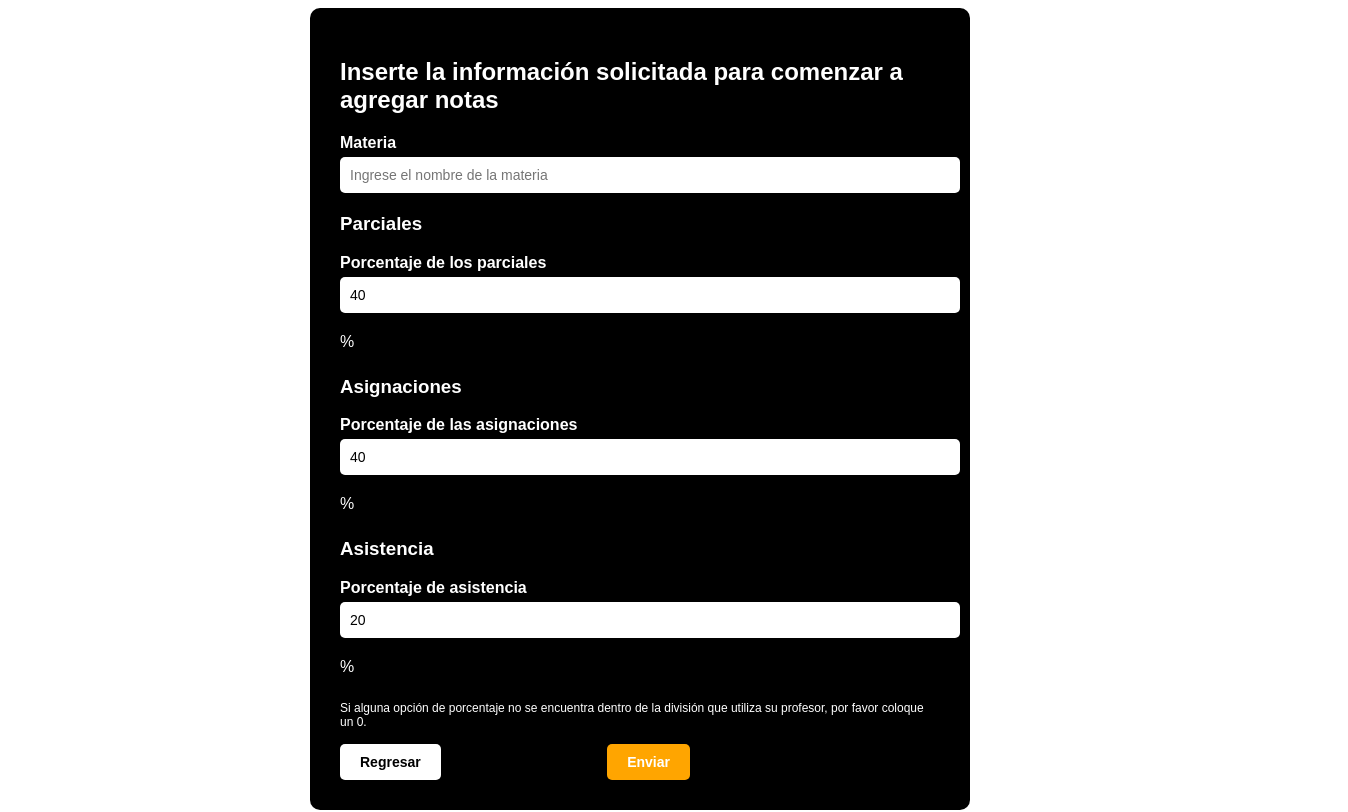
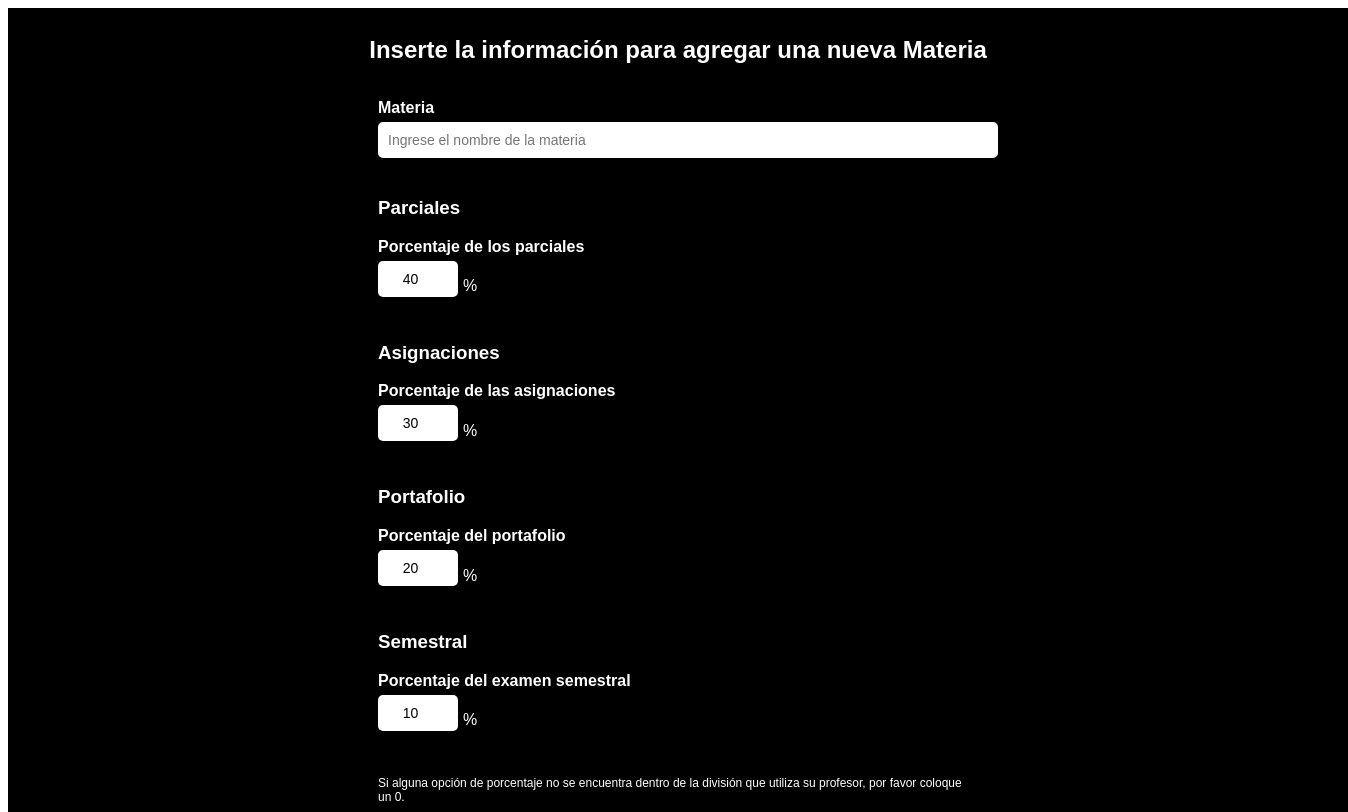
Before and after one commit to Grupo-Angular-1IL251/Grades-Calculator, an Angular app in the folder GradesCalculator/: page /materias in a window 1280 px wide. Shown: the top 812 px of the page, 1348 px wide, since content can reach past the window. Built offline with nearby package versions, Linux system fonts and the light colour scheme; no server answers.

Commit message:
feat: mejorar validaciones e interfaz

```diff
--- a/GradesCalculator/src/app/dashboard/dashboard.component.ts
+++ b/GradesCalculator/src/app/dashboard/dashboard.component.ts
@@ -10,16 +10,13 @@ export class DashboardComponent {
 
   constructor(private router: Router) {}
 
-  logout() {
-    // Clear any stored auth data (localStorage, sessionStorage, etc.)
-    localStorage.removeItem('authToken');
-    localStorage.removeItem('userData');
-
-    // Navigate to login page
-    this.router.navigate(['/login']);
-  }
-
   irAMaterias() {
     this.router.navigate(['/materias']);
   }
+
+  logout() {
+    localStorage.removeItem('authToken');
+    localStorage.removeItem('userData');
+    this.router.navigate(['/login']);
+  }
 }
--- a/GradesCalculator/src/app/materias/materias.component.html
+++ b/GradesCalculator/src/app/materias/materias.component.html
@@ -1,26 +1,48 @@
 <div class="form-container">
-  <h2>Inserte la información solicitada para comenzar a agregar notas</h2>
+  <h2>Inserte la información para agregar una nueva Materia</h2>
 
   <form [formGroup]="formularioNotas" (ngSubmit)="enviarFormulario()">
     <label for="materia">Materia</label>
     <input id="materia" formControlName="materia" placeholder="Ingrese el nombre de la materia" />
+    <div *ngIf="formularioNotas.get('materia')?.invalid && formularioNotas.get('materia')?.touched" class="error">
+      ⚠️ Debe ingresar el nombre de la materia.
+    </div>
 
     <div class="bloque">
       <h3>Parciales</h3>
       <label>Porcentaje de los parciales</label>
-      <input type="number" formControlName="parciales" />%
+      <div class="input-porcentaje">
+        <input type="number" formControlName="parciales" /> <span>%</span>
+      </div>
     </div>
 
     <div class="bloque">
       <h3>Asignaciones</h3>
       <label>Porcentaje de las asignaciones</label>
-      <input type="number" formControlName="asignaciones" />%
+      <div class="input-porcentaje">
+        <input type="number" formControlName="asignaciones" /> <span>%</span>
+      </div>
     </div>
 
     <div class="bloque">
-      <h3>Asistencia</h3>
-      <label>Porcentaje de asistencia</label>
-      <input type="number" formControlName="asistencia" />%
+      <h3>Portafolio</h3>
+      <label>Porcentaje del portafolio</label>
+      <div class="input-porcentaje">
+        <input type="number" formControlName="portafolio" /> <span>%</span>
+      </div>
+    </div>
+
+    <div class="bloque">
+      <h3>Semestral</h3>
+      <label>Porcentaje del examen semestral</label>
+      <div class="input-porcentaje">
+        <input type="number" formControlName="semestral" /> <span>%</span>
+      </div>
+    </div>
+
+    <!-- ⚠️ Error si la suma no es 100% -->
+    <div *ngIf="formularioNotas.errors?.['porcentajeInvalido'] && formularioNotas.touched" class="error">
+      ⚠️ La suma total de porcentajes debe ser exactamente 100%.
     </div>
 
     <p class="nota">
--- a/GradesCalculator/src/app/materias/materias.component.scss
+++ b/GradesCalculator/src/app/materias/materias.component.scss
@@ -1,23 +1,31 @@
 // Variables
 $form-bg: #000;
 $text-color: white;
-$button-orange: orange;
+$button-orange: #ED6105;
 $button-white: white;
 
 .form-container {
   background-color: $form-bg;
   color: $text-color;
   padding: 30px;
-  max-width: 600px;
-  margin: auto;
+  width: 100vw;
+  height: 100vh;
+  margin: 0;
   font-family: Arial, sans-serif;
-  border-radius: 10px;
+  display: flex;
+  flex-direction: column;
+  align-items: center;
+  justify-content: center;
 
   h2 {
     margin-bottom: 20px;
+    text-align: center;
   }
 
   form {
+    width: 100%;
+    max-width: 600px;
+
     label {
       font-weight: bold;
       display: block;
@@ -25,13 +33,31 @@ $button-white: white;
     }
 
     input {
-      display: block;
       margin: 5px 0 20px;
       padding: 10px;
-      width: 100%;
       font-size: 14px;
       border-radius: 5px;
       border: none;
+    }
+
+    input#materia {
+      width: 100%;
+    }
+
+    .input-porcentaje {
+      display: flex;
+      align-items: center;
+      gap: 5px;
+
+      input {
+        width: 60px;
+        text-align: center;
+      }
+
+      span {
+        font-size: 16px;
+        color: $text-color;
+      }
     }
 
     .bloque {
@@ -41,13 +67,14 @@ $button-white: white;
     .nota {
       font-size: 12px;
       margin: 15px 0;
-      color: lighten($text-color, 30%); // ← FUNCIONAL Y COMPATIBLE
+      color: lighten($text-color, 30%);
     }
 
     .botones {
       display: flex;
       justify-content: space-between;
       max-width: 350px;
+      margin-top: 20px;
 
       button {
         padding: 10px 20px;
@@ -56,17 +83,32 @@ $button-white: white;
         border-radius: 5px;
         cursor: pointer;
         font-size: 14px;
+        transition: background-color 0.3s ease;
 
         &.enviar {
           background-color: $button-orange;
           color: $text-color;
+
+          &:hover {
+            background-color: darken($button-orange, 10%);
+          }
         }
 
         &:not(.enviar) {
           background-color: $button-white;
           color: #000;
+
+          &:hover {
+            background-color: #ddd;
+          }
         }
       }
     }
   }
+  .error {
+  color: red;
+  font-size: 14px;
+  margin-top: 5px;
 }
+
+}
--- a/GradesCalculator/src/app/materias/materias.component.ts
+++ b/GradesCalculator/src/app/materias/materias.component.ts
@@ -1,6 +1,28 @@
 import { Component } from '@angular/core';
-import { FormBuilder, FormGroup, Validators, ReactiveFormsModule } from '@angular/forms';
+import {
+  FormBuilder,
+  FormGroup,
+  Validators,
+  ReactiveFormsModule,
+  ValidationErrors,
+  AbstractControl,
+  ValidatorFn
+} from '@angular/forms';
 import { CommonModule } from '@angular/common';
+
+// ✅ Validador para suma de porcentajes
+export function porcentajeTotalValidator(): ValidatorFn {
+  return (form: AbstractControl): ValidationErrors | null => {
+    const parciales = Number(form.get('parciales')?.value || 0);
+    const asignaciones = Number(form.get('asignaciones')?.value || 0);
+    const portafolio = Number(form.get('portafolio')?.value || 0);
+    const semestral = Number(form.get('semestral')?.value || 0);
+
+    const total = parciales + asignaciones + portafolio + semestral;
+
+    return total === 100 ? null : { porcentajeInvalido: true };
+  };
+}
 
 @Component({
   selector: 'app-materias',
@@ -13,19 +35,35 @@ export class MateriasComponent {
   formularioNotas: FormGroup;
 
   constructor(private fb: FormBuilder) {
-    this.formularioNotas = this.fb.group({
-      materia: ['', Validators.required],
-      parciales: [40, [Validators.required, Validators.min(0), Validators.max(100)]],
-      asignaciones: [40, [Validators.required, Validators.min(0), Validators.max(100)]],
-      asistencia: [20, [Validators.required, Validators.min(0), Validators.max(100)]]
-    });
+    this.formularioNotas = this.fb.group(
+      {
+        materia: ['', Validators.required],
+        parciales: [40, [Validators.required, Validators.min(0), Validators.max(100)]],
+        asignaciones: [30, [Validators.required, Validators.min(0), Validators.max(100)]],
+        portafolio: [20, [Validators.required, Validators.min(0), Validators.max(100)]],
+        semestral: [10, [Validators.required, Validators.min(0), Validators.max(100)]],
+      },
+      { validators: porcentajeTotalValidator() }
+    );
   }
 
   enviarFormulario() {
+    this.formularioNotas.markAllAsTouched();
+
+    const materia = this.formularioNotas.get('materia')?.value?.trim();
+
+    if (!materia) {
+      this.formularioNotas.get('materia')?.setErrors({ required: true });
+      return;
+    }
+
+    if (this.formularioNotas.errors?.['porcentajeInvalido']) {
+      return;
+    }
+
     if (this.formularioNotas.valid) {
       console.log('Formulario enviado:', this.formularioNotas.value);
-    } else {
-      alert('Completa todos los campos correctamente.');
+      alert('Formulario válido y enviado correctamente.');
     }
   }
 
```
Also changed, not shown: GradesCalculator/src/app/dashboard/dashboard.component.html (line endings or trailing spaces).
